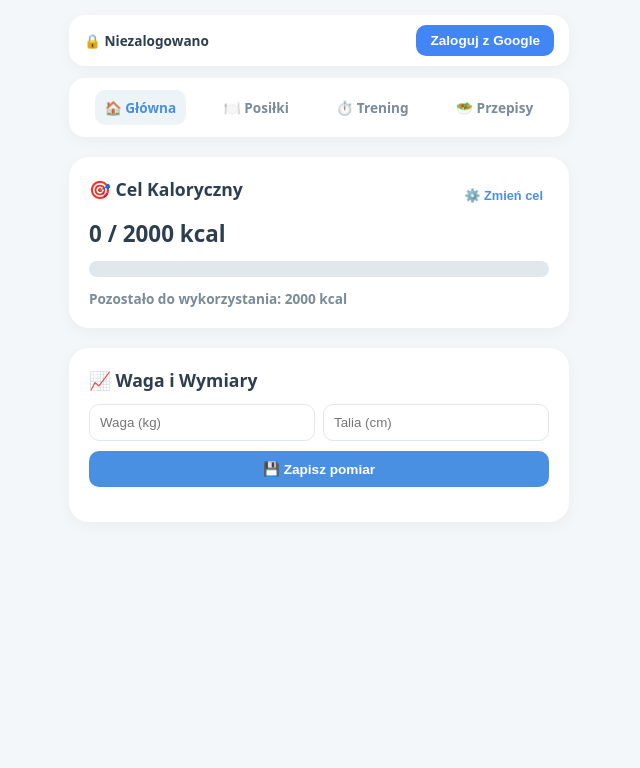
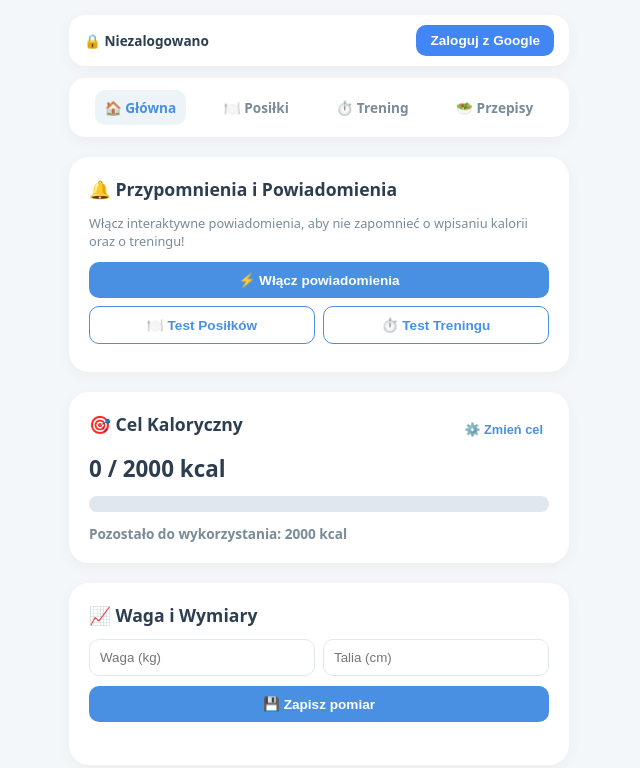
Before and after one commit to antoninapiotrowiak/Aplikacja-redukcja, a plain HTML site: page index.html in a window 1280 px wide. Shown: the whole page, without its empty margins (321-961 px from the left). Drawn offline with Linux system fonts and the light colour scheme; no server answers.

Commit message:
Update index.html

```diff
--- a/index.html
+++ b/index.html
@@ -124,6 +124,20 @@
             font-weight: 800;
             font-size: 0.85rem;
             cursor: pointer;
+            margin-bottom: 8px;
+        }
+
+        .btn-secondary {
+            width: 100%;
+            padding: 10px;
+            border: 1px solid var(--primary);
+            border-radius: 10px;
+            background: transparent;
+            color: var(--primary);
+            font-weight: 800;
+            font-size: 0.85rem;
+            cursor: pointer;
+            margin-bottom: 8px;
         }
 
         .history-row {
@@ -157,6 +171,19 @@
         <a href="przepisy.html" class="nav-link">🥗 Przepisy</a>
     </nav>
 
+    <!-- KARTA POWIADOMIEŃ PRZYPOMINAJĄCYCH -->
+    <div class="card">
+        <h2>🔔 Przypomnienia i Powiadomienia</h2>
+        <p style="font-size:0.8rem; color:#7a8b99; margin-bottom:12px;">
+            Włącz interaktywne powiadomienia, aby nie zapomnieć o wpisaniu kalorii oraz o treningu!
+        </p>
+        <button class="btn-main" onclick="requestNotificationPermission()">⚡ Włącz powiadomienia</button>
+        <div style="display:flex; gap:8px;">
+            <button class="btn-secondary" onclick="testMealNotification()">🍽️ Test Posiłków</button>
+            <button class="btn-secondary" onclick="testWorkoutNotification()">⏱️ Test Treningu</button>
+        </div>
+    </div>
+
     <!-- CELE I PASEK POSTĘPU KALORII -->
     <div class="card">
         <div style="display: flex; justify-content: space-between; align-items: center;">
@@ -189,8 +216,73 @@
         <div id="measurementsHistory" style="margin-top: 15px;"></div>
     </div>
 
-    <!-- SKRYPT INTERFEJSU -->
+    <!-- SKRYPT INTERFEJSU I POWIADOMIEŃ -->
     <script>
+        // Rejestracja Service Workera dla powiadomień
+        if ('serviceWorker' in navigator) {
+            navigator.serviceWorker.register('sw.js')
+                .then(reg => console.log('Service Worker zarejestrowany!'))
+                .catch(err => console.error('Błąd rejestracji SW:', err));
+        }
+
+        // Prośba o zgodę na powiadomienia
+        async function requestNotificationPermission() {
+            if (!('Notification' in window)) {
+                alert('Twoja przeglądarka nie obsługuje powiadomień.');
+                return;
+            }
+
+            const permission = await Notification.requestPermission();
+            if (permission === 'granted') {
+                alert('Super! Powiadomienia zostały włączone 🎉');
+            } else if (permission === 'denied') {
+                alert('Powiadomienia zostały zablokowane w ustawieniach przeglądarki.');
+            }
+        }
+
+        // Testowe powiadomienie o Posiłkach z przyciskami
+        async function testMealNotification() {
+            if (Notification.permission !== 'granted') {
+                await requestNotificationPermission();
+            }
+
+            if (Notification.permission === 'granted' && navigator.serviceWorker.ready) {
+                const reg = await navigator.serviceWorker.ready;
+                reg.showNotification('Czas na wpisanie posiłku! 🍽️', {
+                    body: 'Jak tam dzisiejszy bilans kalorii? Uzupełnij swoje posiłki!',
+                    vibrate: [200, 100, 200],
+                    requireInteraction: true,
+                    data: { url: '/posilki.html' },
+                    actions: [
+                        { action: 'open-posilki', title: '🍽️ Zapisz posiłki' },
+                        { action: 'snooze', title: '⏰ Za godzinę' }
+                    ]
+                });
+            }
+        }
+
+        // Testowe powiadomienie o Treningu z przyciskami
+        async function testWorkoutNotification() {
+            if (Notification.permission !== 'granted') {
+                await requestNotificationPermission();
+            }
+
+            if (Notification.permission === 'granted' && navigator.serviceWorker.ready) {
+                const reg = await navigator.serviceWorker.ready;
+                reg.showNotification('Czas na dzisiejszy trening! ⏱️', {
+                    body: 'Gotowa na małą aktywność? Ruszajmy po formę!',
+                    vibrate: [300, 100, 300],
+                    requireInteraction: true,
+                    data: { url: '/trening.html' },
+                    actions: [
+                        { action: 'open-trening', title: '⏱️ Rozpocznij trening' },
+                        { action: 'snooze', title: '⏰ Później' }
+                    ]
+                });
+            }
+        }
+
+        // Reszta logiki kalorycznej i pomiarów
         let calorieGoal = parseInt(localStorage.getItem('userCalorieGoal')) || 2000;
 
         function updateCalorieUI() {
@@ -336,7 +428,7 @@
             console.error("Błąd po przekierowaniu:", error);
         });
 
-        // LOGOWANIE BEZ POP-UPU (PRZEKIEROWANIE)
+        // LOGOWANIE BEZ POP-UPU
         window.zalogujZGoogle = async function() {
             try {
                 await signInWithRedirect(auth, provider);
```
